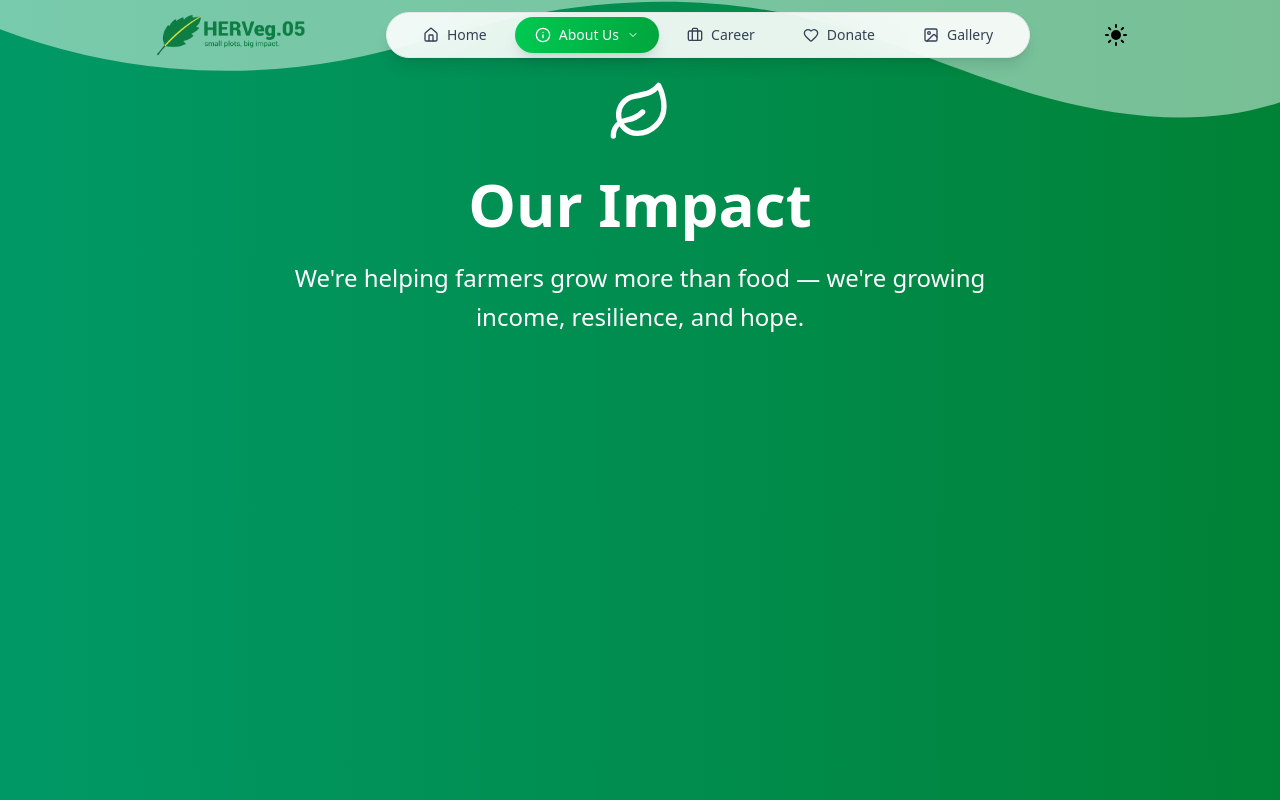
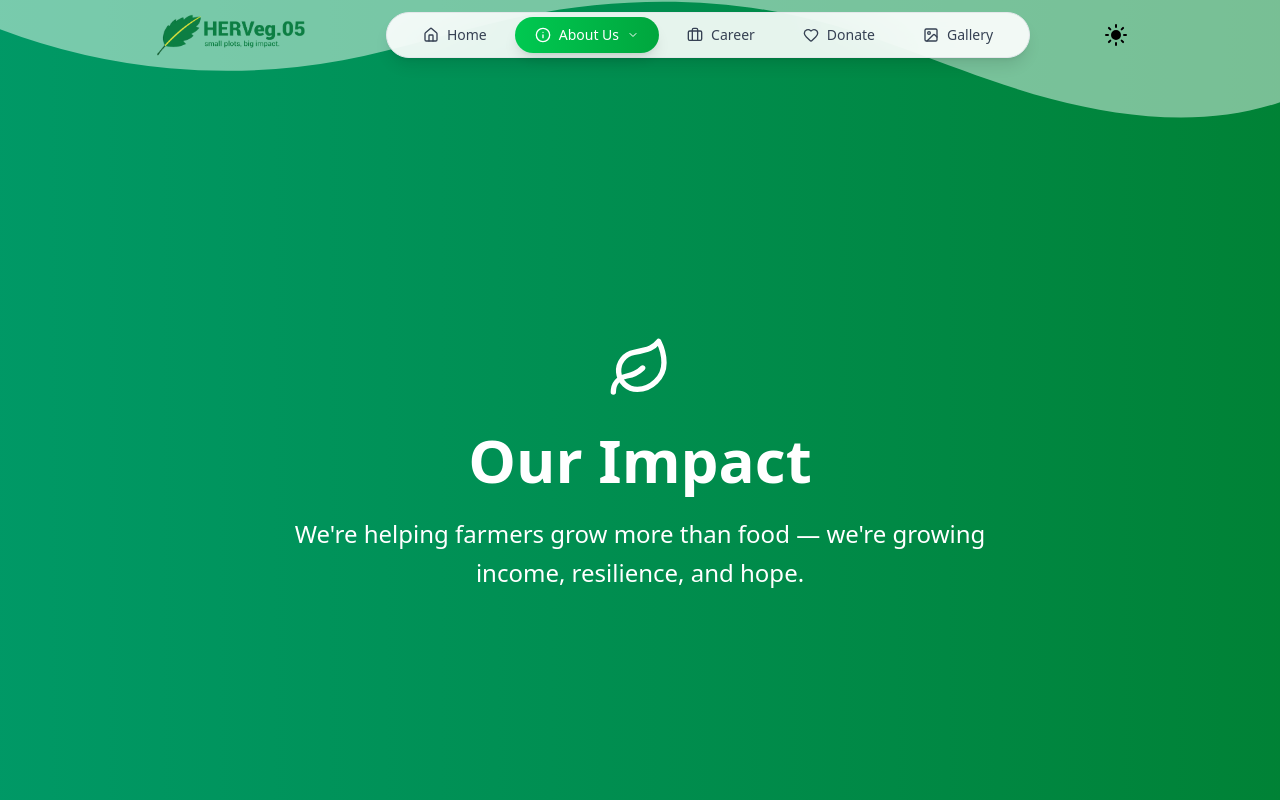
Before and after one commit to Mhando-Z/HervegWeb, a Next.js app: page /aboutus/ourimpact in a window 1280 px wide. Shown: the top 800 px of the page. Built offline with nearby package versions, Linux system fonts and the light colour scheme; a web font is replaced by a local one.

Commit message:
Phase One

```diff
--- a/src/app/aboutus/ourimpact/page.jsx
+++ b/src/app/aboutus/ourimpact/page.jsx
@@ -77,12 +77,12 @@ const ImpactPage = () => {
     <div className="min-h-screen bg-linear-to-br from-green-50 via-white to-emerald-50">
       {/* Hero Section */}
       <motion.section
-        className="relative overflow-hidden min-h-screen bg-linear-to-r from-emerald-600 to-green-700 text-white py-20 px-6"
+        className="relative overflow-hidden min-h-screen bg-linear-to-r mask-b-from-90% from-emerald-600 to-green-700 text-white py-20 px-6"
         initial="hidden"
         animate="visible"
         variants={fadeInUp}
       >
-        <div className="max-w-6xl mx-auto">
+        <div className="max-w-6xl mx-auto min-h-screen items-center justify-center flex flex-col">
           <motion.div variants={fadeInUp} className="text-center">
             <motion.div
               initial={{ scale: 0 }}
```
